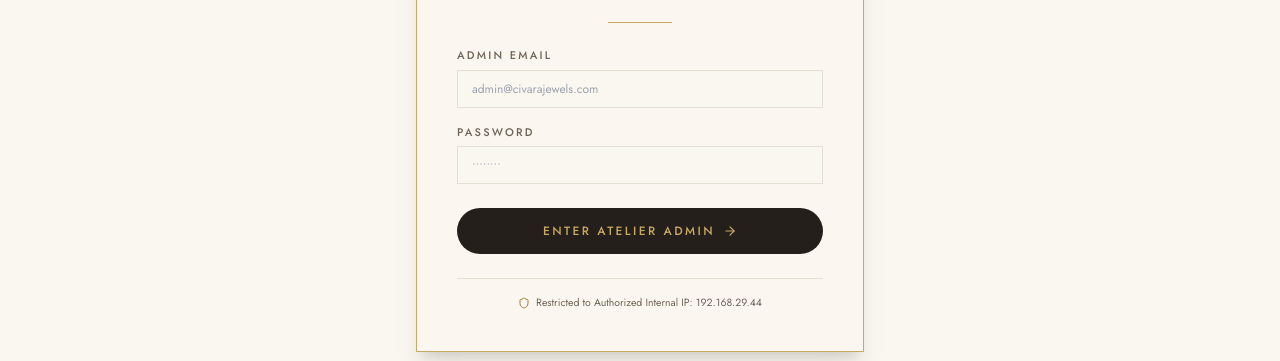
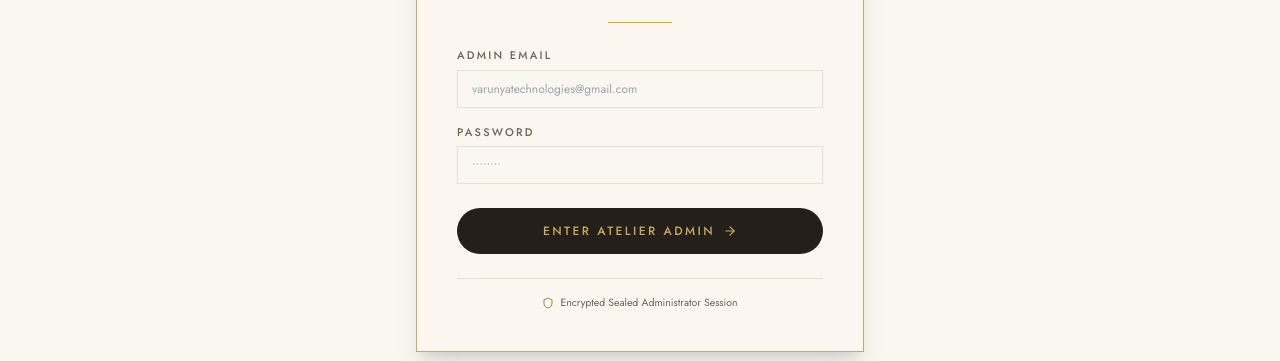
Before and after one commit to princepatel04477-web/Civara-Jewels, a Next.js app: page /admin/login in a window 1280 px wide. Shown: the part 386-747 px from the top of the page. Built offline with nearby package versions, Linux system fonts and the light colour scheme.

Commit message:
fix(login): add safe json parsing on login form

```diff
--- a/app/admin/login/page.tsx
+++ b/app/admin/login/page.tsx
@@ -27,7 +27,18 @@ function LoginForm() {
         body: JSON.stringify({ email: email.trim(), password }),
       });
 
-      const data = await res.json();
+      let data: any = {};
+      const contentType = res.headers.get("content-type");
+      if (contentType && contentType.includes("application/json")) {
+        data = await res.json();
+      } else {
+        const text = await res.text();
+        try {
+          data = JSON.parse(text);
+        } catch {
+          data = { error: "Authentication response error. Please retry." };
+        }
+      }
 
       if (!res.ok) {
         throw new Error(data.error || "Authentication failed.");
@@ -67,7 +78,7 @@ function LoginForm() {
           type="email"
           required
           autoComplete="email"
-          placeholder="admin@civarajewels.com"
+          placeholder="varunyatechnologies@gmail.com"
           value={email}
           onChange={(e) => setEmail(e.target.value)}
         />
@@ -97,7 +108,7 @@ function LoginForm() {
       <div className="pt-4 border-t border-[#E6DFD3] text-center space-y-1">
         <div className="text-[10.5px] text-[#6E6459] flex items-center justify-center gap-1.5">
           <Shield className="w-3 h-3 text-[#9E7F3C]" />
-          <span>Restricted to Authorized Internal IP: 192.168.29.44</span>
+          <span>Encrypted Sealed Administrator Session</span>
         </div>
       </div>
     </div>
```
